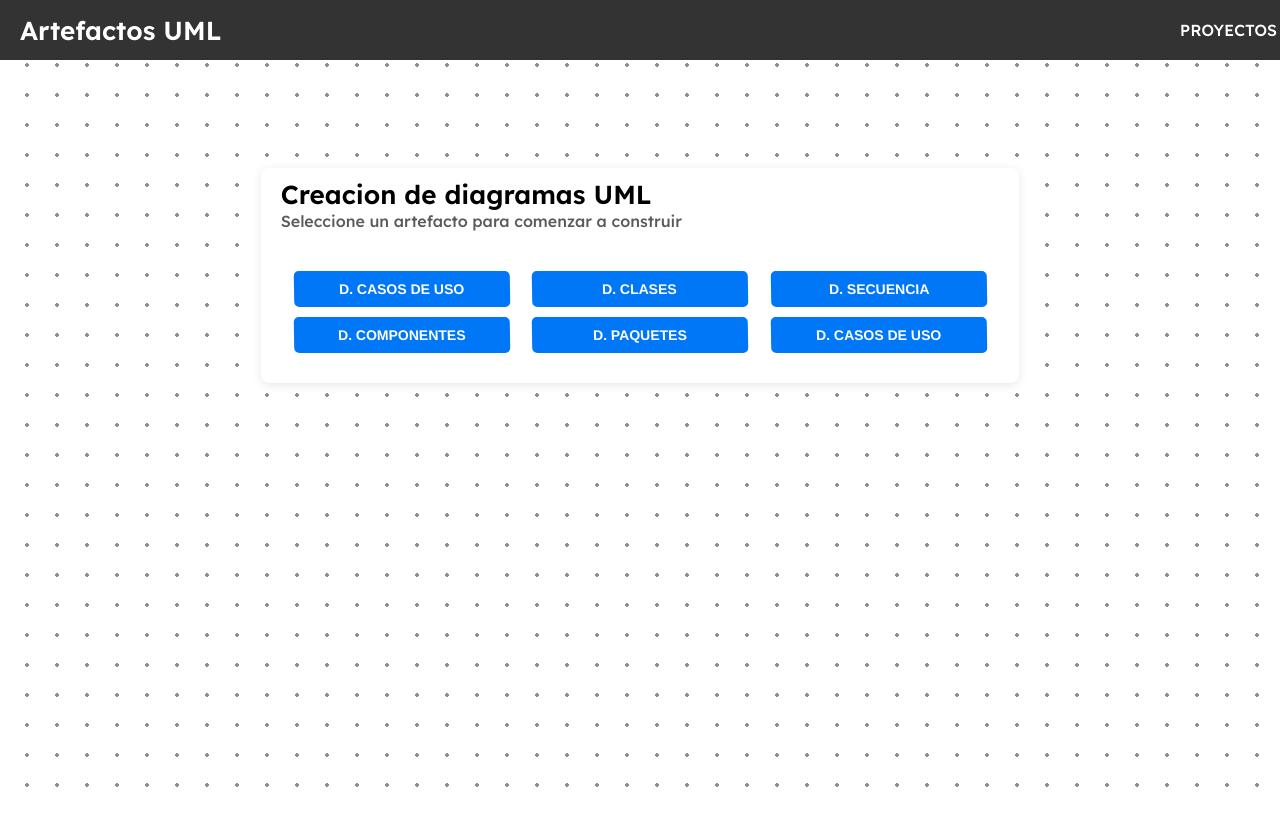
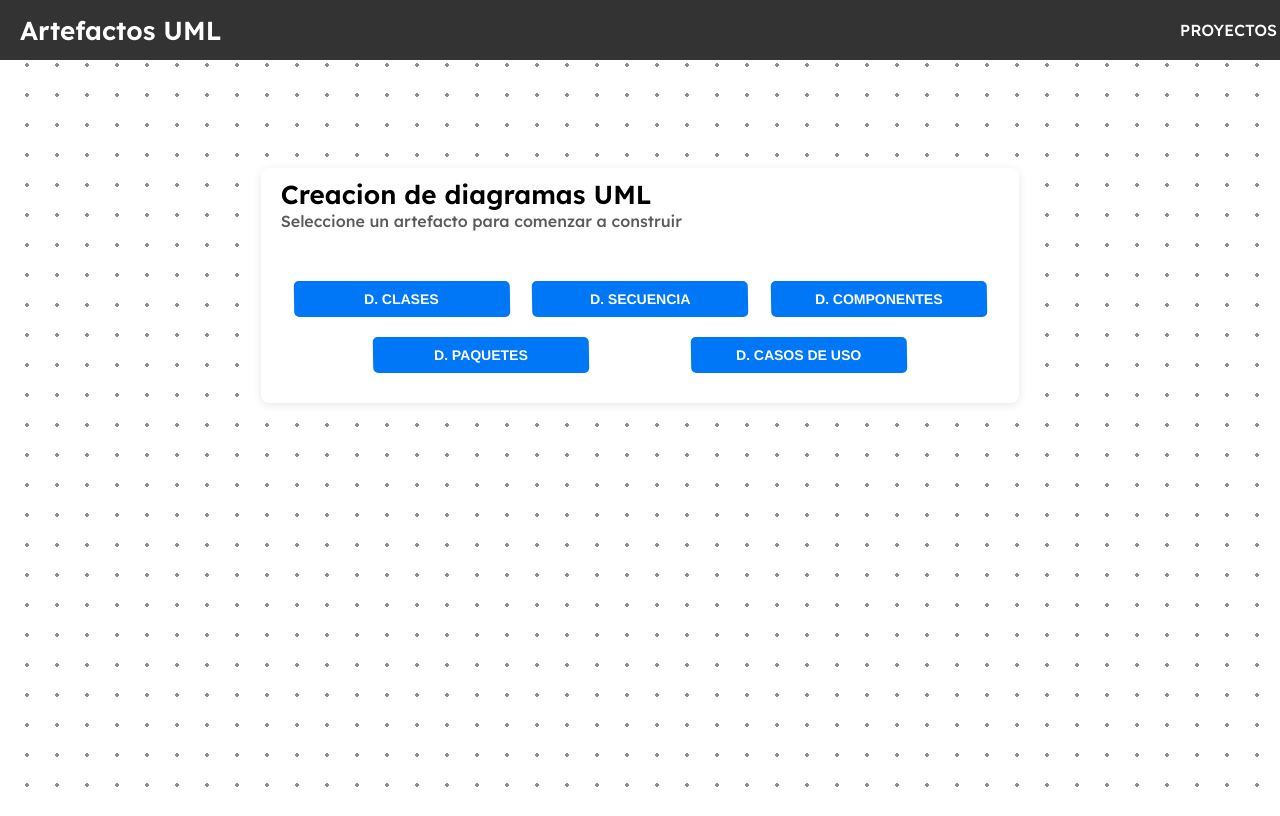
Before and after one commit to puppy09/graficacion, an Angular app in the folder graficacion/: page / in a window 1280 px wide. Built offline with nearby package versions, Linux system fonts and the light colour scheme.

Commit message:
rutas agregadas al menu principal

```diff
--- a/graficacion/src/app/componentes/menu-principal/menu-principal.component.css
+++ b/graficacion/src/app/componentes/menu-principal/menu-principal.component.css
@@ -154,6 +154,8 @@ button {
   text-transform: uppercase;
   cursor: pointer;
   transform: skew(1deg);
+  margin-top: 10px;
+  height: 50%;
 }
 
 span {
--- a/graficacion/src/app/componentes/menu-principal/menu-principal.component.html
+++ b/graficacion/src/app/componentes/menu-principal/menu-principal.component.html
@@ -31,11 +31,11 @@
             <p class="parrafo">Seleccione un artefacto para comenzar a construir</p>
         </div>
         <div class="button-container">
-            <button class="btn"><span>D. Casos de uso</span></button>
-            <button class="btn"><span>D. Clases</span></button>
-            <button class="btn"><span>D. Secuencia</span></button>
-            <button class="btn"><span>D. Componentes</span></button>
-            <button class="btn"><span>D. Paquetes</span></button>
+
+            <button class="btn"(click)="iraClases()"><span>D. Clases</span></button>
+            <button class="btn" (click)="iraSecuencias()"><span>D. Secuencia</span></button>
+            <button class="btn" (click)="iraComponentes()"><span>D. Componentes</span></button>
+            <button class="btn" (click)="iraPaquetes()"><span>D. Paquetes</span></button>
             <button class="btn" (click)="iraCU()"><span>D. Casos de uso</span></button>
         </div>
     </div>
--- a/graficacion/src/app/componentes/menu-principal/menu-principal.component.ts
+++ b/graficacion/src/app/componentes/menu-principal/menu-principal.component.ts
@@ -15,4 +15,17 @@ export class MenuPrincipalComponent {
   iraCU(){
     this.router.navigate(['casosuso']);
   }
+
+  iraClases(){
+    this.router.navigate(['clases']);
+  }
+  iraComponentes(){
+    this.router.navigate(['componentes']);
+  }
+  iraPaquetes(){
+    this.router.navigate(['paquetes']);
+  }
+  iraSecuencias(){
+    this.router.navigate(['secuencias']);
+  }
 }
```
